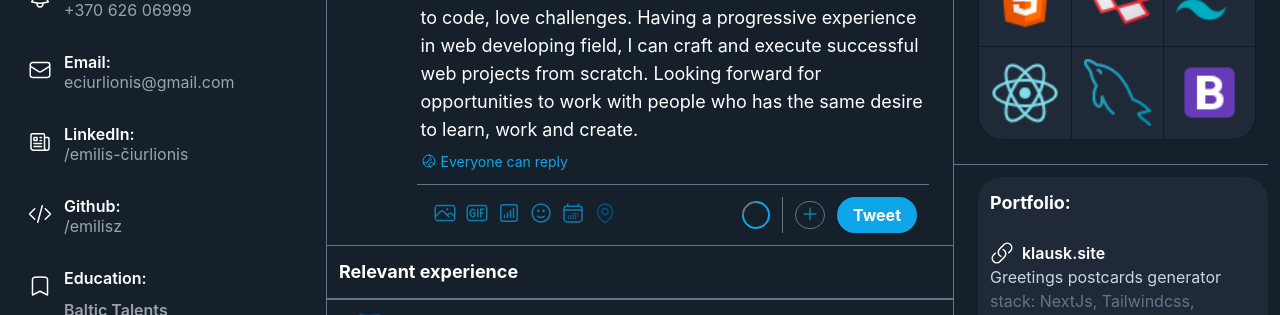
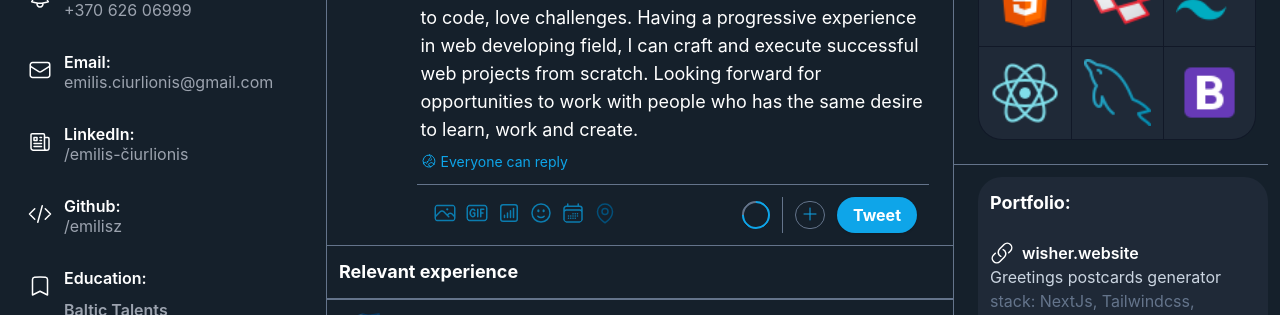
Before and after one commit to emilisz/portfolio-react, a React (Create React App) app: page / in a window 1280 px wide. Shown: the part 254-569 px from the top of the page. Built offline with nearby package versions, Linux system fonts and the light colour scheme.

Commit message:
added new email

```diff
--- a/src/components/Contacts.jsx
+++ b/src/components/Contacts.jsx
@@ -64,8 +64,8 @@ const Contacts = () => {
 
         <div className="flex flex-col text-left -mt-2">
           <h2 className="font-semibold">Email:</h2>
-          <a className="-mt-1 text-gray-400" href="mailto:eciurlionis@gmail.com" target="_blank" rel="noopener noreferrer">
-            eciurlionis@gmail.com
+          <a className="-mt-1 text-gray-400" href="mailto:emilis.ciurlionis@gmail.com" target="_blank" rel="noopener noreferrer">
+            emilis.ciurlionis@gmail.com
           </a>
         </div>
       </div>
@@ -124,7 +124,7 @@ const Contacts = () => {
         </div>
       </div>
 
-      <a href="mailto:eciurlionis@gmail.com" target="_blank" rel="noopener noreferrer" className="bg-sky-500 hover:bg-sky-600 font-bold text-lg py-2 px-16 rounded-full mt-6  shadow-lg">Hire me</a>
+      <a href="mailto:emilis.ciurlionis@gmail.com" target="_blank" rel="noopener noreferrer" className="bg-sky-500 hover:bg-sky-600 font-bold text-lg py-2 px-16 rounded-full mt-6  shadow-lg">Hire me</a>
 
     </div>
   );
--- a/src/components/Hero.jsx
+++ b/src/components/Hero.jsx
@@ -37,7 +37,7 @@ const Hero = ({ main, setMain }) => {
           </svg>
         </div>
         <div className="text-lg p-1">
-          <p contentEditable={true}>{main}</p>
+          <p contentEditable={true} suppressContentEditableWarning={true}>{main}</p>
           <p className="text-sky-500 pt-2 text-sm select-none">
             <svg
               xmlns="http://www.w3.org/2000/svg"
--- a/src/components/partials/Portfolio.jsx
+++ b/src/components/partials/Portfolio.jsx
@@ -14,7 +14,7 @@ const Portfolio = () => {
               d="M13.19 8.688a4.5 4.5 0 011.242 7.244l-4.5 4.5a4.5 4.5 0 01-6.364-6.364l1.757-1.757m13.35-.622l1.757-1.757a4.5 4.5 0 00-6.364-6.364l-4.5 4.5a4.5 4.5 0 001.242 7.244"
             />
           </svg>
-          <p className="font-semibold">klausk.site</p>
+          <p className="font-semibold">wisher.website</p>
         </a>
         <p className="text-slate-300 ml-3">Greetings postcards generator</p>
         <p className="text-slate-500 pb-3 ml-3">stack: NextJs, Tailwindcss, MongoDB</p>
```
